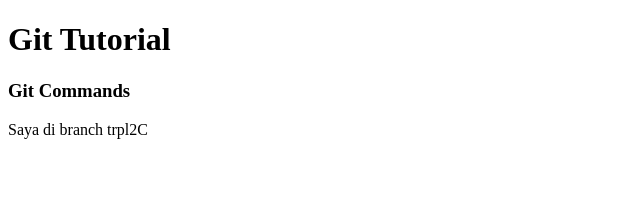
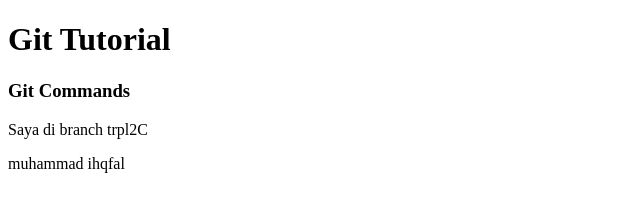
Before and after one commit to Ihqfal-Git/KEPL, a plain HTML site: page Latihan.html in a window 1280 px wide. Shown: the whole page, without its empty margins (0-640 px from the left). Drawn offline with Linux system fonts and the light colour scheme.

Commit message:
Update Latihan.html

```diff
--- a/Latihan.html
+++ b/Latihan.html
@@ -8,5 +8,6 @@
         <h1>Git Tutorial</h1>
         <h3>Git Commands</h3>
         <p>Saya di branch trpl2C</p>
+        <p>muhammad ihqfal</p>
     </body>
 </html>
```
